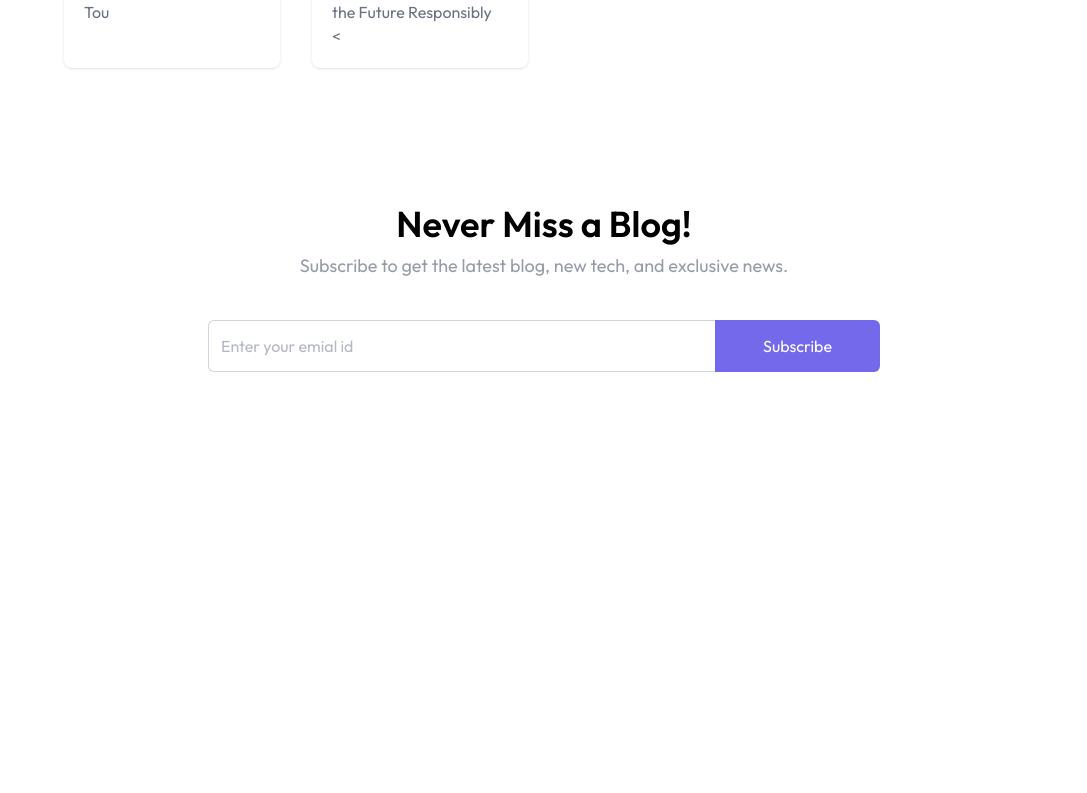
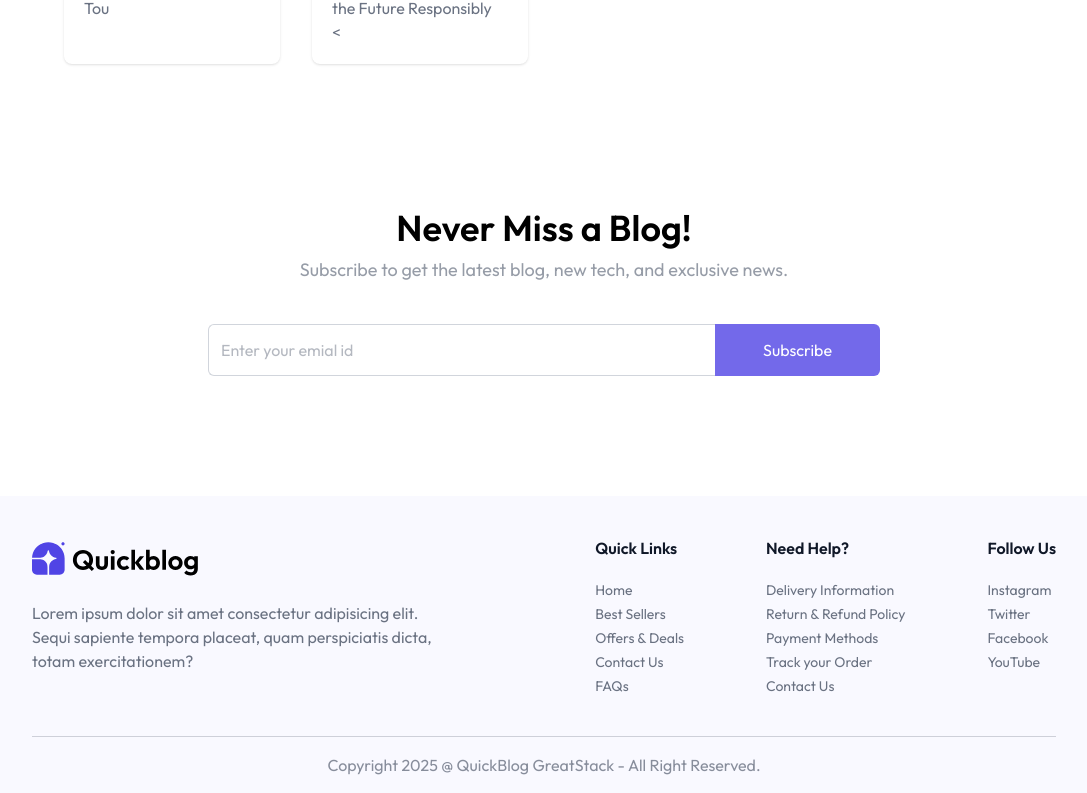
Before and after one commit to fanubalti786/full-stack-ai-powered-blog-app, a React (Vite) app in the folder client/: page / in a window 1280 px wide. Shown: the part 1743-2536 px from the top of the page, without its empty margins (96-1183 px from the left). Before the commit the page ends 2251 px from the top, so only its background shows below. Built offline with nearby package versions, Linux system fonts and the light colour scheme.

Commit message:
footer component done with responsive ui

```diff
--- a/client/src/components/BlogList.jsx
+++ b/client/src/components/BlogList.jsx
@@ -7,7 +7,7 @@
   const [menu, setMenue] = useState("All");
   return (
     <div>
-      <div className="flex gap-4 justify-center my-10 border-2 sm:gap-8">
+      <div className="flex gap-4 justify-center my-10 sm:gap-8">
         {blogCategories.map((item, index) => (
           <button
             onClick={() => setMenue(item)}
--- /dev/null
+++ b/client/src/components/Footer.jsx
@@ -0,0 +1,37 @@
+import React from "react";
+import { assets, footer_data } from "../assets/assets";
+
+export default function Footer() {
+  return (
+    <div className="px-6 md:px-16 lg:px-32 bg-primary/3">
+      <div className="flex flex-col md:flex-row items-center justify-between gap-10
+      py-10 border-b border-gray-500/30 text-gray-500 ">
+        <div className="pb-4">
+          <img src={assets.logo} alt="" className="w-32 sm:w-42" />
+          <p className="mt-6 max-w-[410px]">
+            Lorem ipsum dolor sit amet consectetur adipisicing elit. Sequi
+            sapiente tempora placeat, quam perspiciatis dicta, totam
+            exercitationem?
+          </p>
+        </div>
+        <div className="flex justify-between w-full md:w-[45%] gap-5 ">
+          {footer_data.map((section, index) => (
+            <div key={index}>
+              <h1 className="font-semibold text-base md:mb-5 mb-2 text-gray-900">{section.title}</h1>
+              <ul className="text-sm space-y-1">
+                {section.links.map((link,i) => (
+                  <li key={i} >
+                    <a className="hover:underline transition " href="#">{link}</a>
+                  </li>
+                ))}
+              </ul>
+            </div>
+          ))}
+        </div>
+      </div>
+      <p className="text-center py-4 text-sm md:text-base text-gray-500/80 items-center">
+        Copyright 2025 @ QuickBlog GreatStack - All Right Reserved.
+      </p>
+    </div>
+  );
+}
--- a/client/src/components/Newsletter.jsx
+++ b/client/src/components/Newsletter.jsx
@@ -3,13 +3,13 @@
 export default function Newsletter() {
   return (
     <div className='flex flex-col justify-center items-center text-center
-    my-32 space-y-2 p-2'>
+    my-30 mt-36 space-y-2'>
       <h1 className='text-2xl md:text-4xl font-semibold'>Never Miss a Blog!</h1>
       <p className='md:text-lg text-gray-500/70 pb-8'>Subscribe to get the latest blog, new tech, and exclusive news.</p>
       <form className='flex items-center justify-between w-full max-w-2xl   h-12 md:h-13'>
         <input type="text" placeholder='Enter your emial id' required
         className='border border-gray-300 rounded-md h-full outline-none
-        w-full max-w-full px-3 text-gray-500 border-r-0 rounded-r-none '/>
+        w-full max-w-full px-3 text-gray-500 border-r-0 rounded-r-none bg-white '/>
         <button type='submit' className=' px-8 md:px-12 h-full text-white bg-primary/80
         hover:bg-primary transition-all cursor-pointer rounded-md rounded-l-none '>
             Subscribe
--- a/client/src/pages/Home.jsx
+++ b/client/src/pages/Home.jsx
@@ -3,6 +3,7 @@
 import Header from '../components/Header'
 import BlogList from '../components/BlogList'
 import Newsletter from '../components/Newsletter'
+import Footer from '../components/Footer'
 
 export default function Home() {
   return (
@@ -11,6 +12,7 @@
       <Header/>
       <BlogList/>
       <Newsletter/>
+      <Footer/>
     </div>
   )
 }
```
